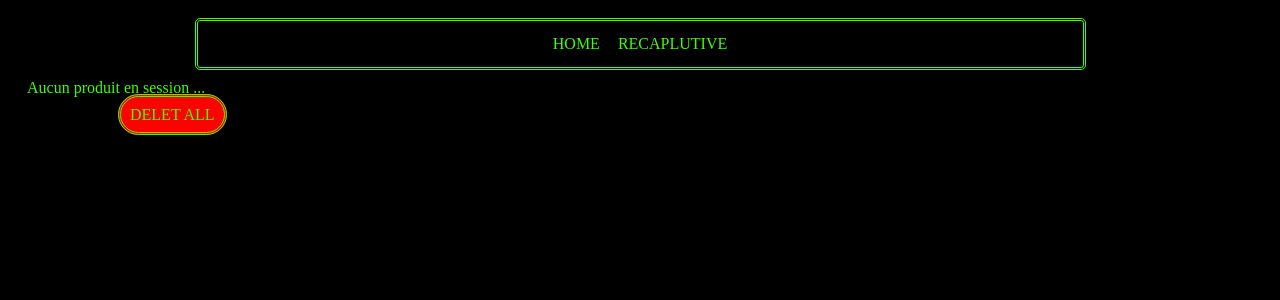
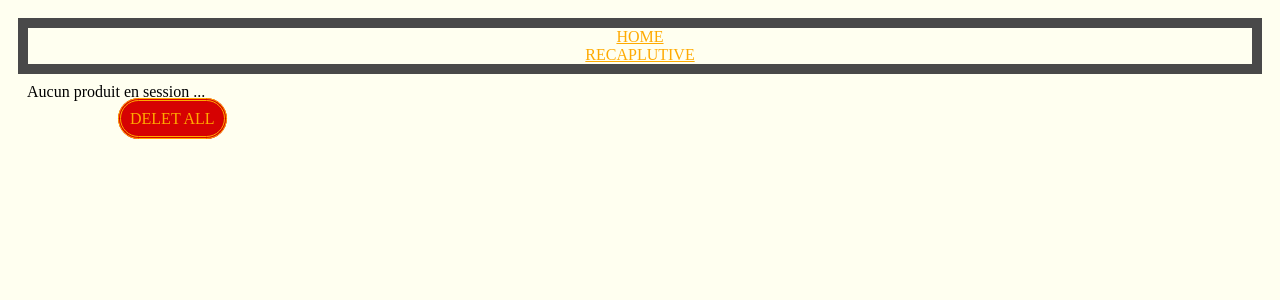
Before and after one commit to Tambot003/panier, a PHP site: page /recap.php in a window 1280 px wide. Shown: the top 300 px of the page. Run offline with PHP 8.4, Linux system fonts and the light colour scheme.

Commit message:
non done

```diff
--- a/recap.php
+++ b/recap.php
@@ -44,13 +44,13 @@ session_start();
                 "<td>" . number_format($product["price"], 2, ",", "") . " €</td>",
                 //dans la ligne suivante id est lié a $_GET['id'] si $_GET['id'] serait $_GET['lol'], id ici serait lol
                 "<td><a class='test' href='traitement.php?action=lowerQtt&id=$index'> - </a>" . $product["qtt"] . "<a class='test2' href='traitement.php?action=addQtt&id=$index'> + </a>" . "<a href='traitement.php?action=" . $index . "'></a></td>",
-                "<td>" . number_format($product["total"], 2, ",", "") . " € </a>" . "<a href='traitement.php?action=deletePanier&id=" . $index . "'> <img src='img\poubelle.png' alt=''/> </a></td>",
+                "<td>" . number_format($product["total"], 2, ",", "") . " € </a>" . "<a href='traitement.php?action=deletePanier&id=" . $index . "'> <img src='photo\le potit.png' alt=''/> </a></td>",
                 "</tr>";
             $totalGeneral += $product["total"];
         }
         echo "<tr>",
             "<td colspan=4>Total général : </td>",
-            "<td><strong>" . number_format($totalGeneral, 2, "," , "") . " €</strong></td>",
+            "<td><strong>" . number_format($totalGeneral, 2, ",", "") . " €</strong></td>",
             "<tr>",
             "</tbody>",
             "</table>";
--- a/style.css
+++ b/style.css
@@ -1,9 +1,9 @@
 * {
-    color: rgb(60, 255, 0);
-    background-color: black;
+    background-color: #FFFFF0;
     padding: 9px;
     margin: 0px;
-    font-family: "Press Start 2P";
+
+    /* font-family: "Press Start 2P"; */
 }
 
 #lin {
@@ -12,64 +12,62 @@
 }
 
 .cen1 {
-    display: flex;
-    text-decoration: none;
-    border-style: double;
-    margin-left: 100px;
 
-    padding: 5px;
-    border-radius: 200px;
-    justify-content: center;
-    margin: 0 auto;
-    width: 700px;
+    background-color: rgb(73, 73, 73);
+    color: white;
+    padding: 10px;
+
 }
 
 .cen1 a {
-    padding: 2px;
+    list-style-type: none;
+    margin: 0;
+    padding: 0;
     display: flex;
-
-    justify-content: space-around;
-    text-decoration: none;
-    border-style: dashed;
-    border-radius: 200;
+    text-align: center;
+    justify-content: center;
 }
 
 .cen2 {
-    display: flex;
-    text-decoration: none;
-    border-style: double;
-    margin-left: 100px;
-
-    padding: 5px;
-    border-radius: 5px;
-    justify-content: center;
-    margin: 0 auto;
-    width: 875px;
+    background-color: rgb(73, 73, 73);
+    color: white;
+    padding: 10px;
 }
 
 .cen2 a {
-    text-decoration: none;
+    list-style-type: none;
+    margin: 0;
+    padding: 0;
+    display: flex;
+    text-align: center;
+    justify-content: center;
 }
-#header {
+
+#p {
     padding-top: 22px;
     font-size: 20px;
     display: flex;
     justify-content: center;
 }
 
-#tam {
-    border-width: 1px;
-    display: flex;
-    justify-content: center;
-    border-style: outset;
-    margin-top: 65px;
-    border-style: dashed;
-    border-radius: 22px;
-    margin: 0 auto;
-    padding: 15px;
-    margin-top: 20px;
-    width: 800px;
+
+
+.tam {
+    margin-left: auto;
+    margin-right: auto;
+    margin-top: 50px;
+    margin-bottom: 150px;
+    width: 450px;
+    height: 380px;
+    background-color: rgb(233, 233, 233);
+    padding-top: 5px;
+    padding-bottom: 30px;
+    border-radius: 10px;
+    font-family: 'Lato', sans-serif;
+    color: rgb(122, 122, 122);
+
 }
+
 
 #deletB {
     display: flex;
@@ -80,7 +78,7 @@
 
 .delet {
     text-decoration: none;
-    background-color: rgb(255, 1, 1);
+    background-color: rgb(214, 2, 2);
     border-style: double;
     margin-left: 100px;
     padding: 9px;
@@ -94,22 +92,38 @@ table {
     margin-bottom: 20px;
 }
 
-th, td {
-    border: 1px solid ;
-    padding: 8px;
+th,
+td {
+    border: 1px solid;
+    padding: 4px;
     text-align: center;
+
 }
 
 th {
 
     font-weight: bold;
+
 }
 
 td {
     font-size: 25px;
+
 }
 
 td a {
     text-decoration: none;
+    display: flex;
+    justify-content: center;
 
 }
+
+#test1,
+a {
+    color: rgb(255, 170, 0);
+}
+
+img {
+
+    margin-top: 2px;
+}
--- a/traitement.php
+++ b/traitement.php
@@ -21,7 +21,7 @@ switch ($_GET["action"]) {
                     "total" => $price * $qtt,
                 ];
                 $_SESSION["products"][] = $product;
-                $_SESSION['message'] =   "Product has been Aadded";
+                $_SESSION['message'] = "Product has been Aadded";
             } else {
                 echo "Something very wrong has happened";
             }
```
Also changed, not shown: index.php (+7 -4 lines), photo/le potit.png (added).
